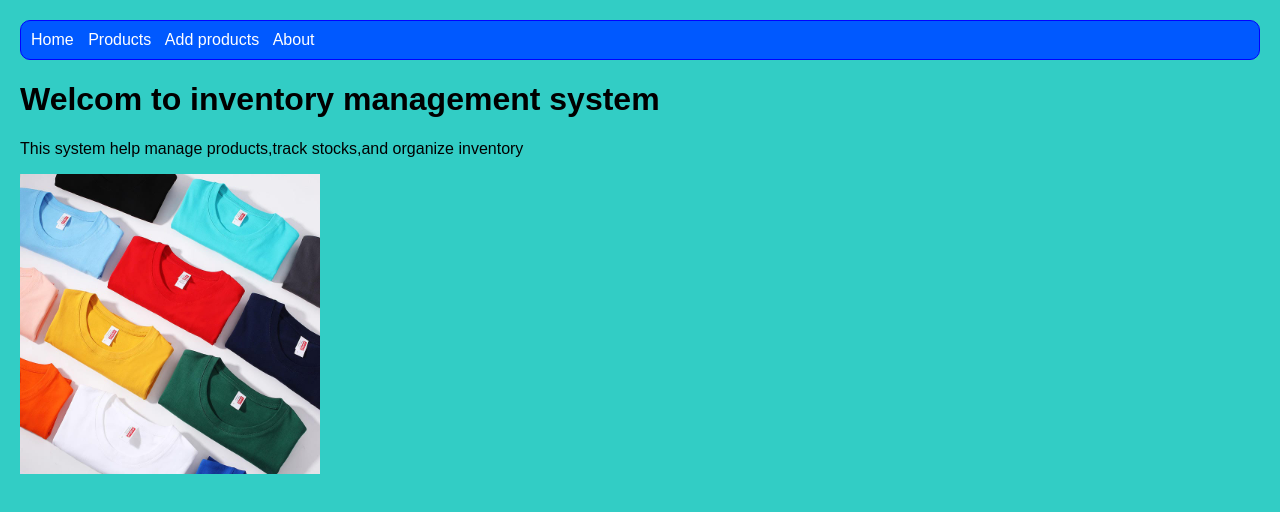
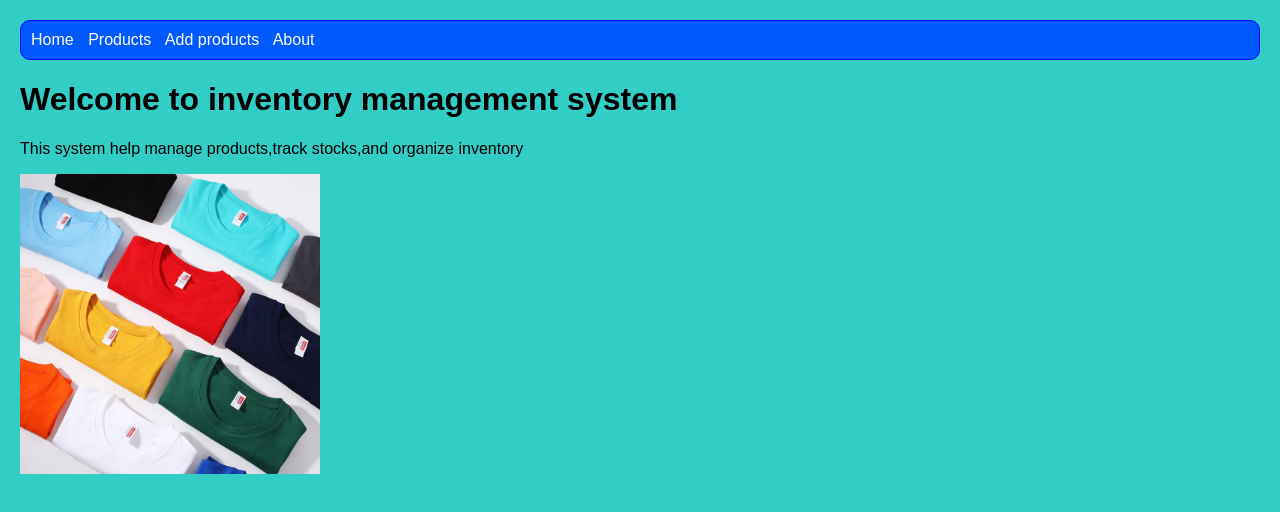
Before and after one commit to bonbordaniel2001/inventory_website, a plain HTML site: page index.html in a window 1280 px wide. Drawn offline with Linux system fonts and the light colour scheme.

Commit message:
Update index.html

```diff
--- a/index.html
+++ b/index.html
@@ -15,7 +15,7 @@
         <a href="about.html">About</a>
     </nav>
     <div>
-        <h1>Welcom to inventory management system</h1>
+        <h1>Welcome to inventory management system</h1>
         <p>
             This system help manage products,track stocks,and organize inventory
         </p>
```
